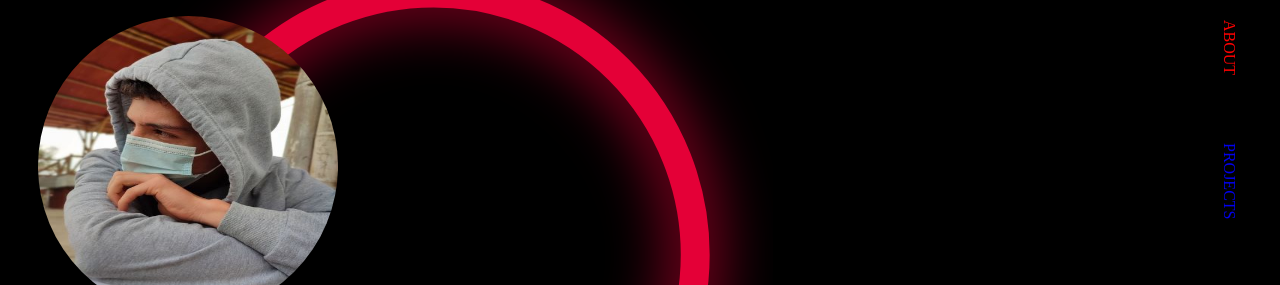
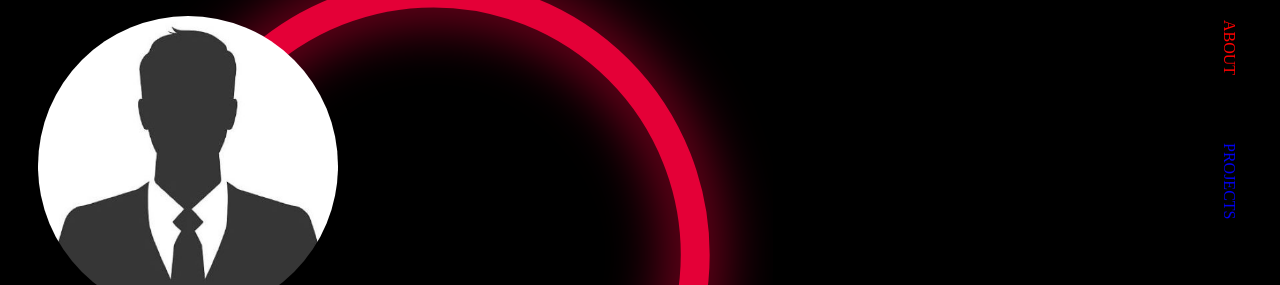
Before and after one commit to victor-losada/Portafolio_GEn35, a plain HTML site: page index_en.html in a window 1280 px wide. Shown: the part 84-369 px from the top of the page. Drawn offline with nearby package versions, Linux system fonts and the light colour scheme.

Commit message:
terminado

```diff
--- a/css/perfil_en.css
+++ b/css/perfil_en.css
@@ -105,11 +105,12 @@ aside {
     text-align: center;
 }
 .profile_picture{
-    margin-top: 20px;
+    margin-top: 60px;
     position: absolute;
-    border-radius: 80%;
+    border-radius: 100%;
+    margin-bottom: 10px;
     /* align-items: flex-start; */
-    margin-left:-451px ;
+    margin-left:-471px ;
 
     /* .text_profile {
         position: relative;
--- a/index_en.html
+++ b/index_en.html
@@ -40,7 +40,7 @@
             <div class="profile">
 
 
-                <img class="profile_picture" src="img/My_face.jpg" alt="">
+                <img class="profile_picture" src="img/istockphoto-476085198-612x612.jpg" alt="">
 
                 <p class="tex_profile">Lorem ipsum, dolor sit amet consectetur adipisicing elit. Quisquam eos enim nesciunt impedit illum, nobis tempora harum, odio, ipsam fugiat dolorum sapiente cupiditate fuga laudantium inventore? Quia pariatur, aspernatur quis accusamus cum voluptatum neque officia nisi dolorem placeat voluptas modi recusandae, atque veniam rem eligendi. Nam, quas fugit consectetur recusandae perspiciatis labore fuga dignissimos reiciendis.</p>
 
--- a/perfil.css
+++ b/perfil.css
@@ -106,12 +106,12 @@ aside {
     text-align: center;
 }
 .profile_picture{
-    margin-top: 20px;
+    margin-top: 60px;
     position: absolute;
     border-radius: 100%;
     margin-bottom: 10px;
     /* align-items: flex-start; */
-    margin-left:-451px ;
+    margin-left:-471px ;
 
     /* .text_profile {
         position: relative;
```
Also changed, not shown: index.html (+1 -1 lines), img/istockphoto-476085198-612x612.jpg (added), 1 other file.
